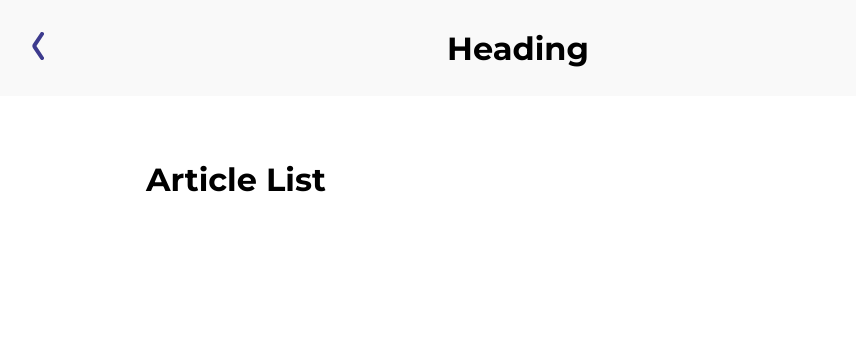
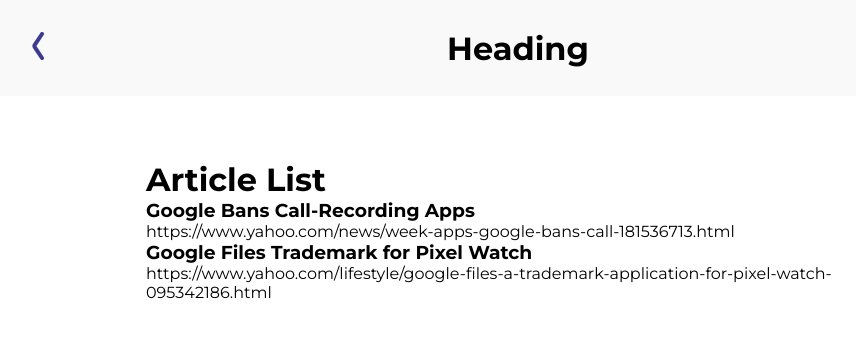
Before and after one commit to achihoub2023/Capstone-2022-2023-Team-30, a React (Create React App) app: page /pages/articles in a window 1280 px wide. Shown: the top 338 px of the page, without its empty margins (144-1000 px from the left). Built offline with nearby package versions, Linux system fonts and the light colour scheme.

Commit message:
Added Article List
Can click on articles to open article on separate tab.

```diff
--- a/src/components/stock/ArticleList.tsx
+++ b/src/components/stock/ArticleList.tsx
@@ -1,16 +1,43 @@
 import React from "react";
-import articles from "data/stockData/googleArticles.json";
+import googleArticles from "data/stockData/googleArticles.json";
 
 type Props = {
   stockName: string; // The name of the stock
 };
 
 export default function ArticleList({ stockName }: Props) {
-  console.log(articles);
+
+  //function for when article is clicked, open article in new tab
+  const whenStockNameClicked = (
+    e: React.MouseEvent<HTMLHeadingElement, MouseEvent>
+  ): void => {
+    const article: string | null | undefined =
+      e.currentTarget.querySelector(".article-link")?.textContent;
+    if (article) {
+      console.log(article);
+      window.open(article, "_blank");
+    } else {
+      console.error(
+        "something went wrong in capturing the stock you clicked, please try again"
+      );
+    }
+  };
+
 
   return (
     <div className="ArticleList wide-container">
       <h1>Article List</h1>
+
+      {
+        googleArticles.articles.map((article, index) => (
+          <div className="article" key={index} onClick={whenStockNameClicked} >
+            <h3>{article.title}</h3>
+            <p className="article-link">{article.link}</p>
+          </div>
+        ))
+      }
+
+
     </div>
   );
 }
```
